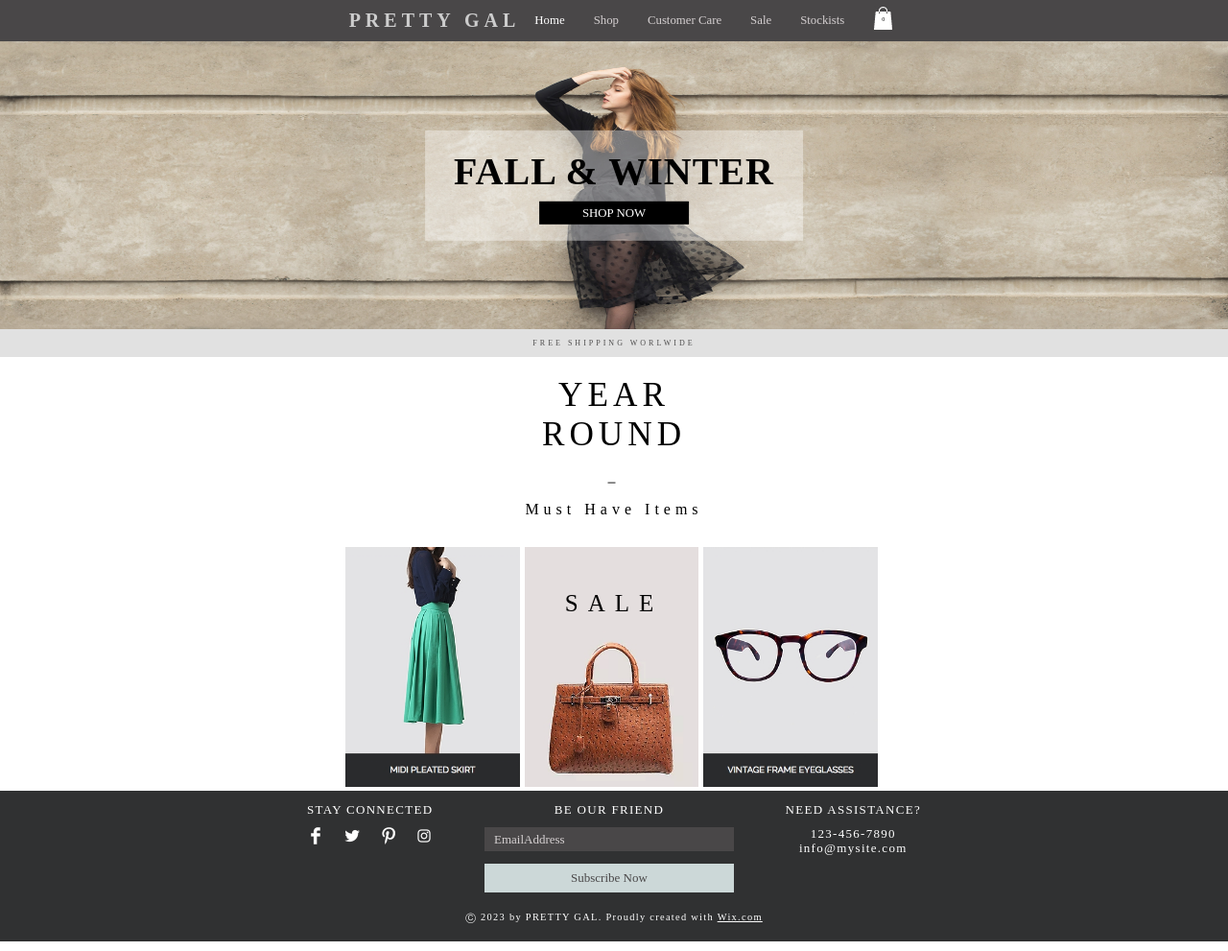
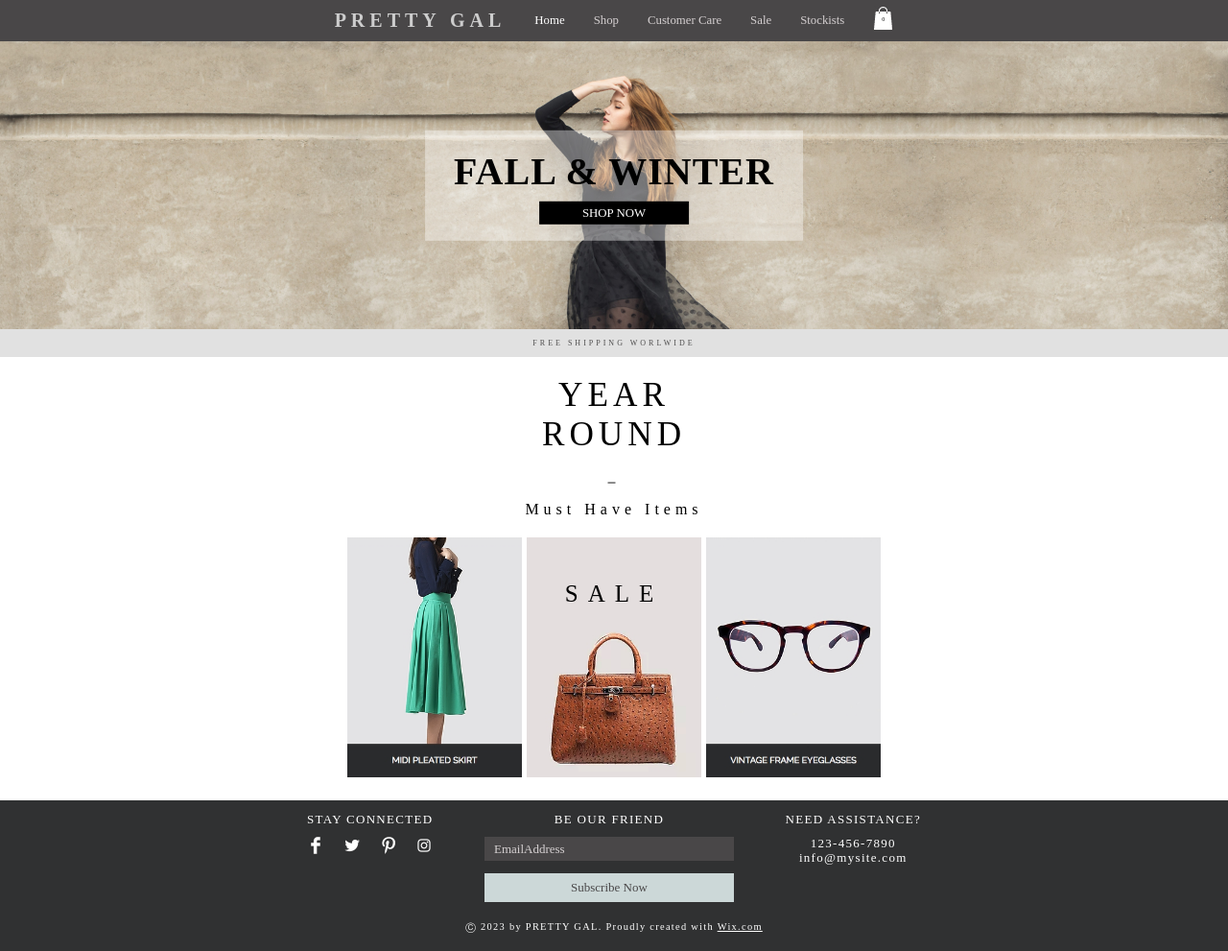
Before and after one commit to buzzshih/front-end-traning, a plain HTML site: page css/homework1/index.html in a window 1280 px wide. Shown: the whole page at 96% size. Drawn offline with Linux system fonts and the light colour scheme.

Commit message:
modify issue#2

```diff
--- a/css/homework1/index.css
+++ b/css/homework1/index.css
@@ -20,27 +20,32 @@ header{
 
 main{
     flex-grow: 1;
+    padding-bottom:20px ;
 }
 
 h1{
  margin: 0px;
  font-size: 20px;
- color: #cdcdcd;
- text-transform: uppercase;
- width: 100%;
- margin-right: 30px;
- letter-spacing: 5px;
 }
 
 h1,p,div{
     text-align: center;
 }
 
+.title{
+    color: #cdcdcd;
+    text-transform: uppercase;
+    letter-spacing: 5px;
+    margin-right: 30px;
+}
+
 
 
 .container {
     display: flex;
+    margin-right: 30px;
 }
+
 
 .menu{
     text-align: center;
@@ -50,6 +55,10 @@ h1,p,div{
     font-family:Microsoft JhengHei;
     cursor: pointer;
     margin-right:  30px;
+}
+
+.menu:last-child{
+    margin-right: 0;
 }
 
 
@@ -79,12 +88,20 @@ h1,p,div{
 .banner{
     margin: 0;
     text-transform: uppercase;
+    margin-bottom:  20px; ;
 }
 
 .bannerImg{
     display: flex;
     position: relative;
+    background-image: url("./image/banner.jpg");
+    background-size:cover;
+    width: 100%;
+    height: 300px;
 }
+
+
+
 
  #bannerCaption{
     background-color:rgba(255, 255, 255, 0.39);
@@ -122,7 +139,6 @@ h1,p,div{
     font-size: 0.5em;
     letter-spacing: 3px;
     flex-grow: 1;
-    margin-bottom:  20px; ;
 }
 
 
@@ -137,10 +153,13 @@ h1,p,div{
     justify-content: center;
 
 }
-
 .subSlogan p{
      margin: 0%;
      margin-bottom:10px ;
+}
+
+.subSlogan p:last-child{
+    margin-bottom: 0;
 }
 
 .subSlogan #subSlogan1{
@@ -159,10 +178,27 @@ h1,p,div{
     padding: 0 35%;
 }
 
-.productBanner div img{
-    margin-right: 5px; ;
+.productBanner .productImg img{
     height: 250px;
 }
+
+.productBanner .productImg {
+    position: relative;
+    margin-right: 5px;
+}
+
+
+.productBanner div:last-child{
+    margin-right: 0%;
+}
+
+
+
+
+
+
+
+
 
 #sale{
     position:absolute;
@@ -188,7 +224,6 @@ h1,p,div{
     flex-direction: column;
     justify-content: center;
     letter-spacing: 0.1em;
-
 }
 
 
@@ -250,9 +285,6 @@ h1,p,div{
     color: #FFFFFF;
 }
 
-
-
-
 #footerbar a{
     color: #FFFFFF;
 }
@@ -262,10 +294,3 @@ footer #footerbar{
     padding: 1% 0%;
     font-size: 0.8em;
 }
-
-
-
-
-/*
-i
-}
--- a/css/homework1/index.html
+++ b/css/homework1/index.html
@@ -29,7 +29,7 @@
 
         <figure  class="banner">
             <div class="bannerImg">
-                <img  src="./image/banner.jpg" alt="banner image"  width="100%" height="300px">
+                <!-- <img  src="./image/banner.jpg" alt="banner image"  width="100%" height="300px"> -->
                 <figcaption  id="bannerCaption">
                     <strong >fall & winter</strong>
                     <span>Shop Now</span>
@@ -38,32 +38,27 @@
             <div id="bannerText">
                 <figcaption>free shipping worlwide</figcaption>
             </div>
-
         </figure>
 
-        <article>
-            <div class="subSlogan">
+        <article class="subSlogan">
                 <p id="subSlogan1">year round<p>
                 <p>⎯</p>
                 <p class="capitalize" id="subSlogan2">must have items</p>
-            </div>
         </article>
 
-        <article>
-            <div class="productBanner">
-                <div>
+        <article class="productBanner">
+                <div class="productImg">
                     <img src="./image/rack01.jpg" alt="rack01">
                 </div>
-                <div style="position: relative;">
+                <div class="productImg">
                     <img src="./image/rack02.jpg" alt="rack02">
                     <div id="sale" >
                         <p>SALE</p>
                     </div>
                 </div>
-                <div>
+                <div class="productImg">
                     <img src="./image/rack03.jpg" alt="rack03">
                 </div>
-            </div>
         </article>
 
     </main>
```
